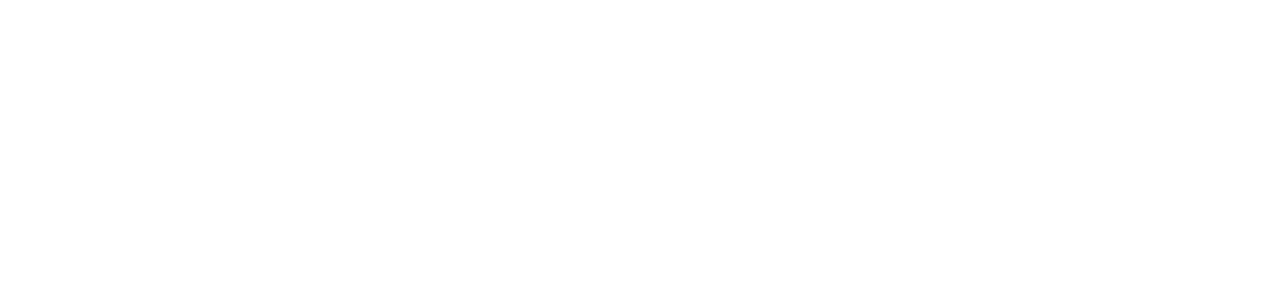
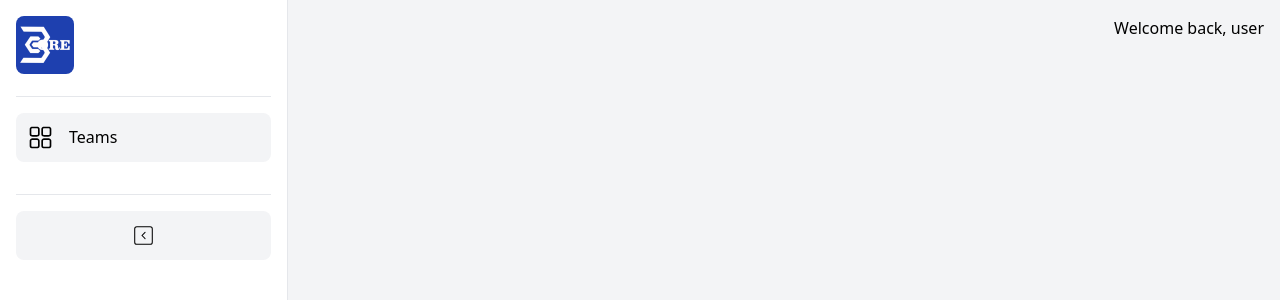
Before and after one commit to LMartin1998/BCorePlatform-Deploy, a Next.js app: page /Home in a window 1280 px wide. Shown: the top 300 px of the page. Built offline with nearby package versions, Linux system fonts and the light colour scheme.

Commit message:
display show and none side bar

```diff
--- /dev/null
+++ b/src/app/Components/Header.jsx
@@ -0,0 +1,13 @@
+import React from "react";
+
+const Header = () => {
+    return(
+        <div className='flex justify-between px-4 pt-4'>
+            <h2>B-Core platform</h2>
+            <h2>Welcome back, user</h2>
+        </div>
+    );
+}
+
+
+export default Header
--- /dev/null
+++ b/src/app/Components/Sidebar.jsx
@@ -0,0 +1,37 @@
+import React from "react";
+import Link from "next/link";
+import Image from "next/image";
+import {RxDashboard} from 'react-icons/rx';
+import { CiSquareChevLeft } from "react-icons/ci";
+
+const Sidebar = ({ children, show, setter}) => {
+
+  return (
+    <div className="flex">
+      <div className={`${show ? "w-72" : "w-20"} fixed h-screen p-4 bg-white border-r-[1px] flex flex-col justify-between`}>
+      {/* <div className="fixed w-20 h-screen p-4 bg-white border-r-[1px] flex flex-col justify-between"> */}
+        <div className="flex gap-x-4 flex-col ">
+          <Link href="/">
+            <div className="bg-blue-800 p-1 rounded-lg inline-block">
+                <Image src="/Assets/BCORE-LOGO-White.png" width={50} height={50} alt="Logo B-Core" />
+            </div>
+          </Link>
+          <span className="border-b-[1px] border-gray-200 w-full p-2"></span>
+          <Link href='/'>
+            <div className='bg-gray-100 hover:bg-gray-200 cursor-pointer my-4 p-3 rounded-lg inline-block flex'>
+              <RxDashboard size={25} />
+                <p className={`${show ? "" : "hidden"} pl-4`}>Teams</p>
+            </div>
+          </Link>
+          <span className="border-b-[1px] border-gray-200 w-full p-2"></span>
+          <div className='bg-gray-100 hover:bg-gray-200 cursor-pointer my-4 p-3 rounded-lg inline-block flex justify-center'>
+            <CiSquareChevLeft onClick={()=> {setter(oldval => !oldval )}} size={25} />
+          </div>
+        </div>
+      </div>
+      <main className="ml-20 w-full">{children}</main>
+    </div>
+  );
+};
+
+export default Sidebar;
--- /dev/null
+++ b/src/app/Components/TopCards.jsx
@@ -0,0 +1,10 @@
+import React from "react"
+
+
+const TopCards = () => {
+    return(
+        <div>TopCards</div>
+    )
+}
+
+export default TopCards
--- a/src/app/Home/page.jsx
+++ b/src/app/Home/page.jsx
@@ -1,6 +1,10 @@
+import Header from "../Components/Header";
+
 
 export default function MapSite() {
-    return (<>
-
-    </>);
+    return (
+        <main className="bg-gray-100 min-h-screen">
+            <Header></Header>
+        </main>
+    );
 }
--- a/src/app/layout.jsx
+++ b/src/app/layout.jsx
@@ -1,14 +1,21 @@
-import './globals.css'
+'use client'
+import './globals.css';
+import React, {useState} from 'react';
+import Sidebar from './Components/Sidebar';
 
-export const metadata = {
-  title: 'Project Manager',
-  description: 'Development platform',
-}
+// export const metadata = {
+//   title: 'Project Manager',
+//   description: 'Development platform',
+// }
 
 export default function RootLayout({ children }) {
+  const [showSidebar, setShowSidebar] = useState(true);
+
   return (
     <html lang="en">
-      <body className='bg-white'>{children}</body>
+      <body>
+        <Sidebar children={children} show={showSidebar} setter={setShowSidebar}/>
+      </body>
     </html>
   );
 }
--- a/src/app/page.jsx
+++ b/src/app/page.jsx
@@ -1,14 +1,10 @@
 import { GridProvider } from './Contexts/GridContext'
 import MapSite from './Home/page'
-import SingleGrid from './SingleGrid/page'
 
 export default function Home() {
   return (
-    // <GridProvider>
-    //   <MapSite></MapSite>
-    // </GridProvider>
     <GridProvider>
-      <SingleGrid></SingleGrid>
+      <MapSite></MapSite>
     </GridProvider>
   )
 }
```
Also changed, not shown: public/Assets/BCORE-LOGO-White.png (added).
